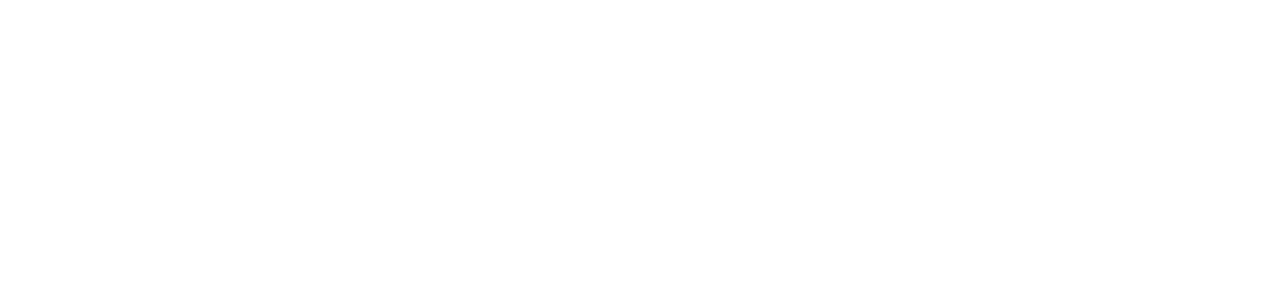
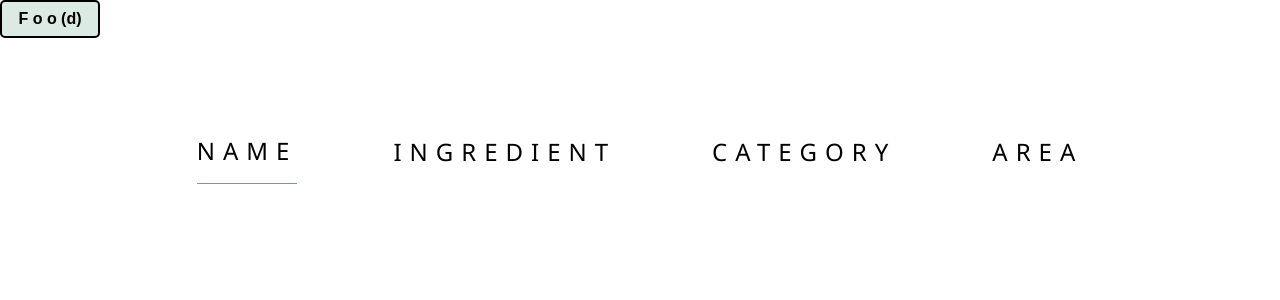
Before and after one commit to Yoyomo1/food-website, a React (Create React App) app: page / in a window 1280 px wide. Shown: the top 300 px of the page. Built offline with nearby package versions, Linux system fonts and the light colour scheme.

Commit message:
added router

```diff
--- a/src/components/App.js
+++ b/src/components/App.js
@@ -1,12 +1,15 @@
 import "../styles/App.css";
 import ResultsPage from "./ResultsPage";
+import HomePage from "./HomePage";
 import { BrowserRouter as Router, Switch, Route, Link } from "react-router-dom";
 
 const App = () => {
   return (
     <Router>
       <Switch>
-        <Route path="/" exact></Route>
+        <Route path="/" exact>
+          <HomePage />
+        </Route>
         <Route path="/results">
           <ResultsPage />
         </Route>
```
